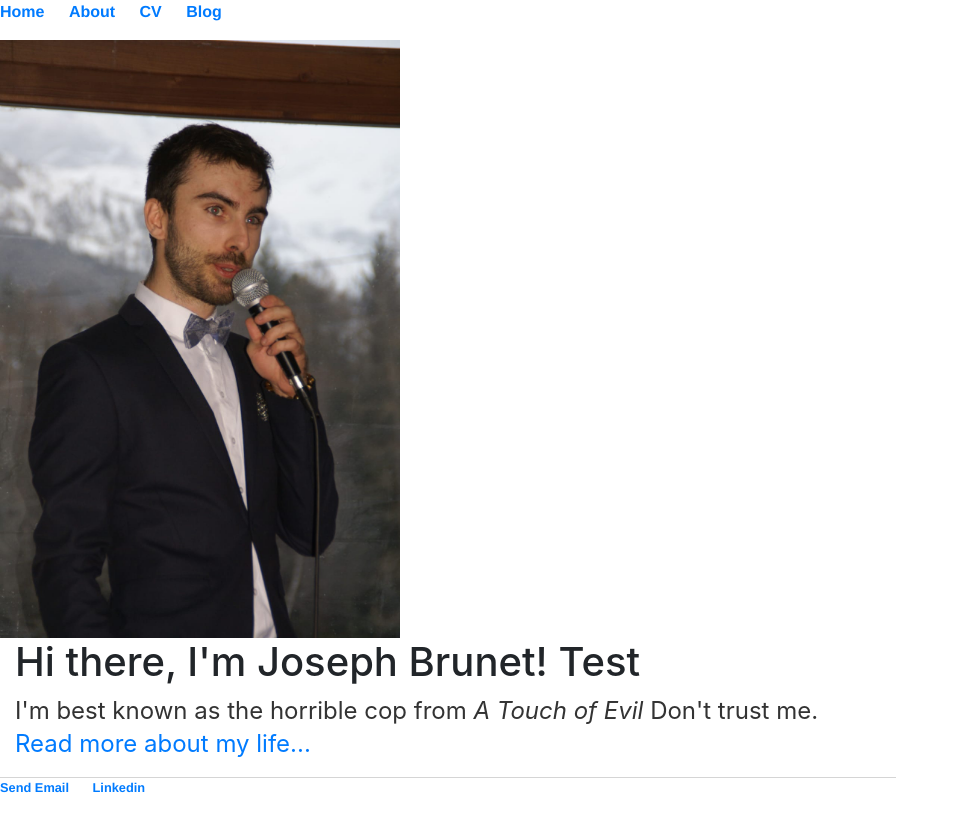
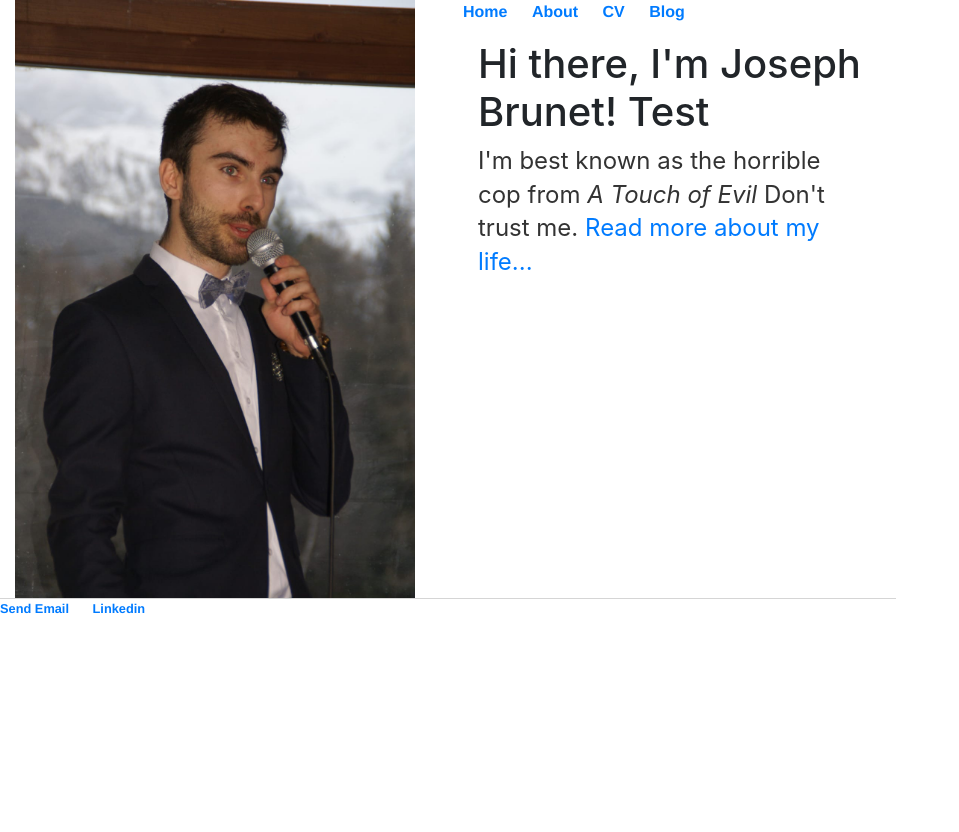
Before and after one commit to JosephBrunet/JosephBrunet.github.io, a Jekyll site: the page built from index.html, in a window 1280 px wide. Shown: the top 832 px of the page, without its empty margins (0-959 px from the left). Built offline with Jekyll 4.4.1, drawn with Linux system fonts in a browser that asks for light colours.

Commit message:
changes text

```diff
--- a/_layouts/default.html
+++ b/_layouts/default.html
@@ -17,6 +17,14 @@
 			</style>
 		</head>
 		<body>
+			<!-- /.Test column -->
+			<div class="container">
+				<div class="row">
+					<div class="col">
+						<img src="images/portrait.jpeg" alt="HTML5 Icon" width="400">
+					</div>
+					<div class="col">
+						<!-- Menu bar -->
 						<nav>
 								<ul>
 										<li><a href="/">Home</a></li>
@@ -25,12 +33,15 @@
 										<li><a href="/blog">Blog</a></li>
 								</ul>
 						</nav>
-			<img src="images/portrait.jpeg" alt="HTML5 Icon" width="400">
+						<!-- FIN Menu bar -->
 						<div class="container">
 
 						{{ content }}
 
 						</div><!-- /.container -->
+					</div>
+				</div>
+			</div>
 			<footer>
 	    		<ul>
 	        		<li><a href="mailto:joseph.brunet@emse.fr">Send Email</a></li>
```
Lines whose indentation alone changed are shown as unchanged.
